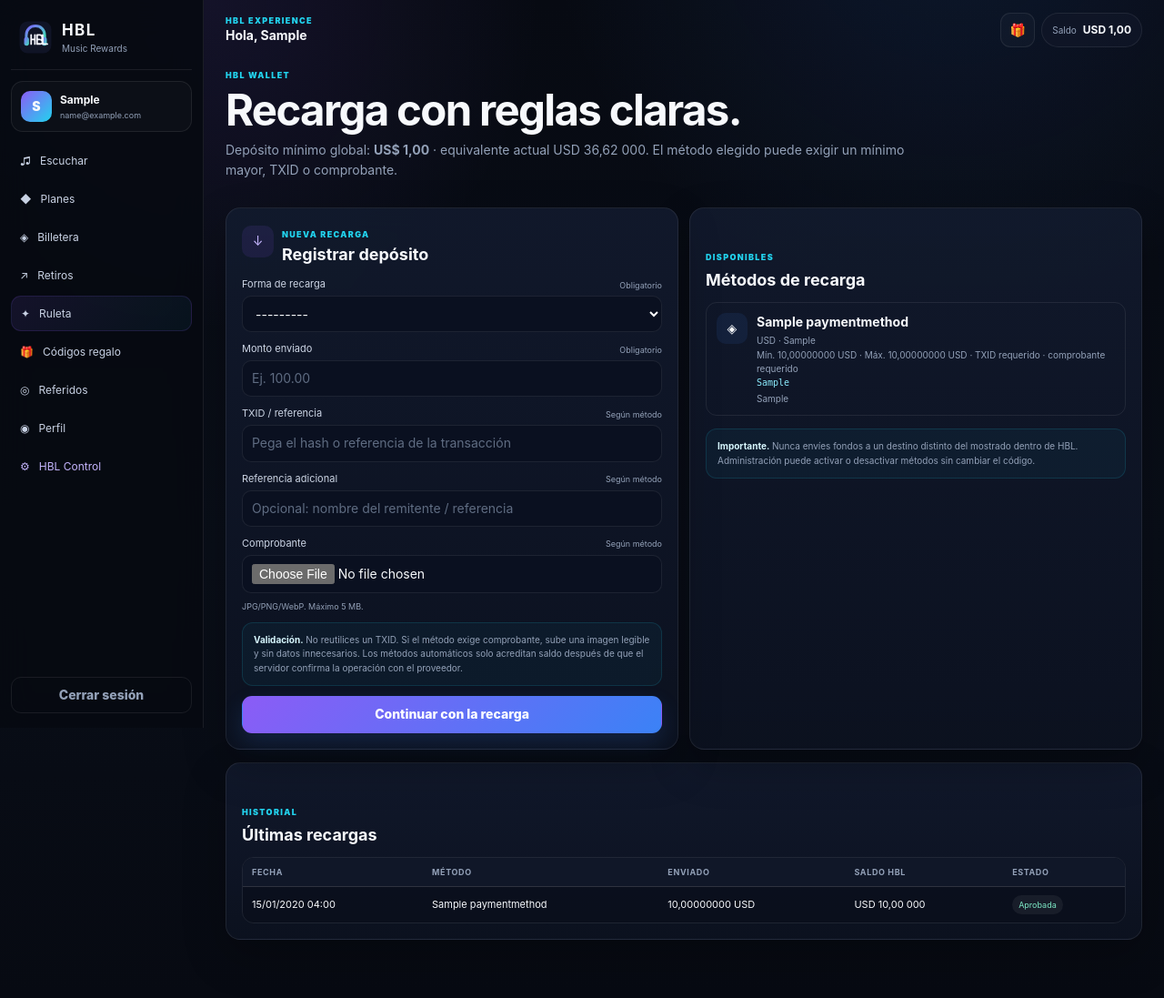
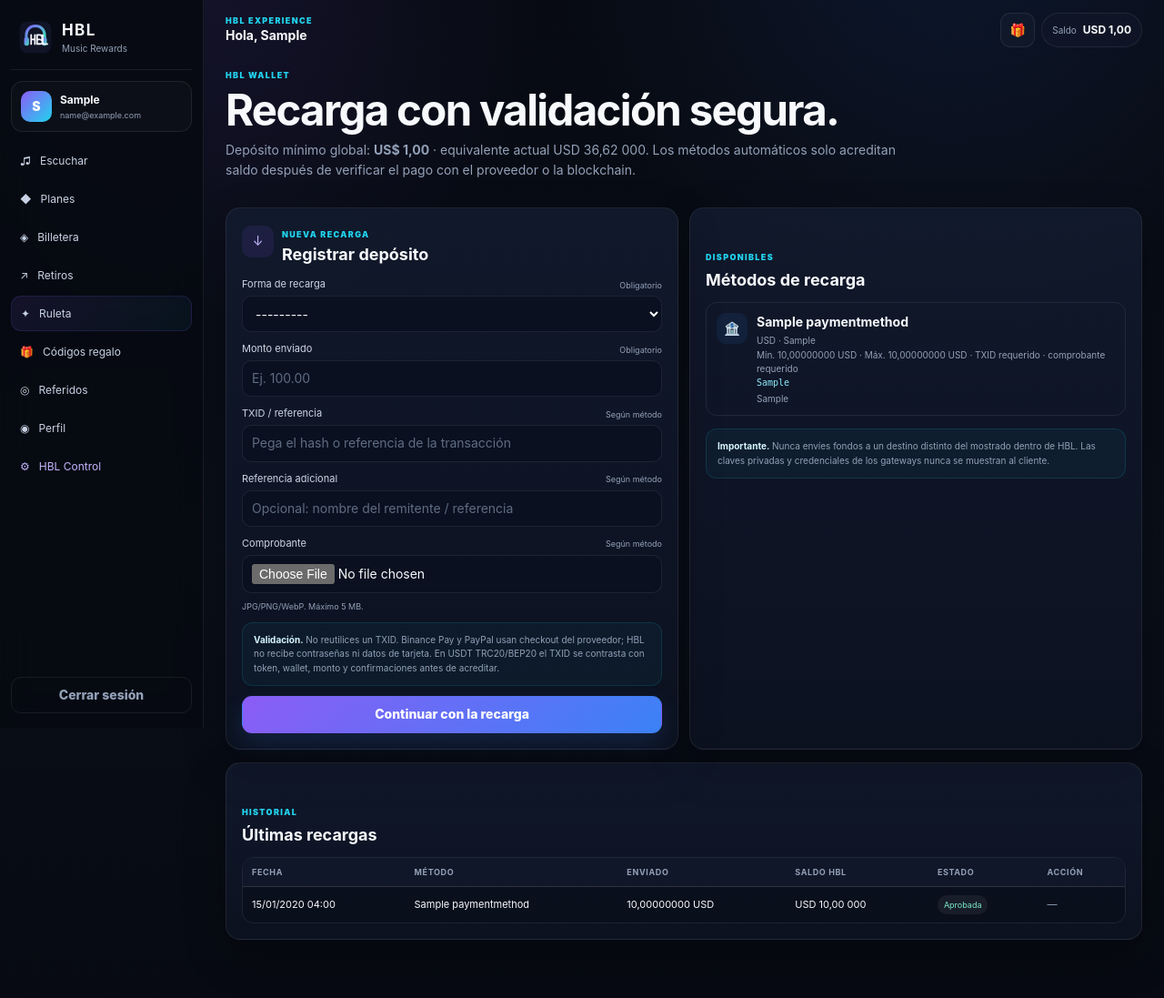
Before and after one commit to victorpavon2908-gif/hlb, a Django app: page /billetera/ in a window 1280 px wide. Shown: the whole page at 91% size. Run offline with Django 5.2, Linux system fonts and the light colour scheme; a user stored in the database is signed in; data comes from the database, SQL or seed files in the repository; tables that the repository leaves empty hold one stand-in row (values such as "Sample post"); parts of the project's set-up code (start-up, migrations or seed data) failed here and were passed over.

Commit message:
Improve wallet UI for automatic and manual payment methods

```diff
--- a/hbl_core/templates/hbl/wallet.html
+++ b/hbl_core/templates/hbl/wallet.html
@@ -1,20 +1,129 @@
 {% extends 'hbl/base.html' %}
 {% block title %}Billetera · HBL{% endblock %}
 {% block content %}
-<section class="page-title compact-title"><span class="eyebrow">HBL WALLET</span><h1>Recarga con reglas claras.</h1><p>Depósito mínimo global: <b>US$ {{ config.minimum_deposit_usd }}</b> · equivalente actual {{ config.base_currency_symbol }} {{ minimum_deposit_nio }} {{ config.base_currency_code }}. El método elegido puede exigir un mínimo mayor, TXID o comprobante.</p></section>
+<section class="page-title compact-title">
+  <span class="eyebrow">HBL WALLET</span>
+  <h1>Recarga con validación segura.</h1>
+  <p>
+    Depósito mínimo global: <b>US$ {{ config.minimum_deposit_usd }}</b> · equivalente actual
+    {{ config.base_currency_symbol }} {{ minimum_deposit_nio }} {{ config.base_currency_code }}.
+    Los métodos automáticos solo acreditan saldo después de verificar el pago con el proveedor o la blockchain.
+  </p>
+</section>
+
 <div class="two-col wallet-grid">
   <section class="panel glass-card">
-    <div class="panel-heading"><div class="panel-icon">↓</div><div><span class="eyebrow">NUEVA RECARGA</span><h2>Registrar depósito</h2></div></div>
-    <form method="post" enctype="multipart/form-data" class="form-stack" novalidate>{% csrf_token %}{{ form.non_field_errors }}
-      {% for field in form %}<div class="field-row"><label class="field-label" for="{{ field.id_for_label }}"><span>{{ field.label }}</span><span>{% if field.field.required %}Obligatorio{% else %}Según método{% endif %}</span></label>{{ field }}{% if field.help_text %}<small>{{ field.help_text }}</small>{% endif %}{{ field.errors }}</div>{% endfor %}
-      <div class="form-policy"><b>Validación.</b> No reutilices un TXID. Si el método exige comprobante, sube una imagen legible y sin datos innecesarios. Los métodos automáticos solo acreditan saldo después de que el servidor confirma la operación con el proveedor.</div>
+    <div class="panel-heading">
+      <div class="panel-icon">↓</div>
+      <div><span class="eyebrow">NUEVA RECARGA</span><h2>Registrar depósito</h2></div>
+    </div>
+
+    <form method="post" enctype="multipart/form-data" class="form-stack" novalidate>
+      {% csrf_token %}
+      {{ form.non_field_errors }}
+      {% for field in form %}
+      <div class="field-row">
+        <label class="field-label" for="{{ field.id_for_label }}">
+          <span>{{ field.label }}</span>
+          <span>{% if field.field.required %}Obligatorio{% else %}Según método{% endif %}</span>
+        </label>
+        {{ field }}
+        {% if field.help_text %}<small>{{ field.help_text }}</small>{% endif %}
+        {{ field.errors }}
+      </div>
+      {% endfor %}
+
+      <div class="form-policy">
+        <b>Validación.</b>
+        No reutilices un TXID. Binance Pay y PayPal usan checkout del proveedor; HBL no recibe contraseñas ni datos de tarjeta.
+        En USDT TRC20/BEP20 el TXID se contrasta con token, wallet, monto y confirmaciones antes de acreditar.
+      </div>
+
       <button class="primary-btn glow-btn" type="submit">Continuar con la recarga</button>
     </form>
   </section>
-  <section class="panel"><div class="section-head compact"><div><span class="eyebrow">DISPONIBLES</span><h2>Métodos de recarga</h2></div></div>
-    {% for method in methods %}<div class="method-card rich-method"><div class="method-icon">◈</div><div><strong>{{ method.label }}</strong><span>{{ method.currency }}{% if method.network %} · {{ method.network }}{% endif %}</span><small>Mín. {{ method.min_amount }} {{ method.currency }}{% if method.max_amount > 0 %} · Máx. {{ method.max_amount }} {{ method.currency }}{% endif %}{% if method.require_txid %} · TXID requerido{% endif %}{% if method.require_proof %} · comprobante requerido{% endif %}</small>{% if method.destination %}<code>{{ method.destination }}</code>{% endif %}{% if method.instructions %}<p>{{ method.instructions }}</p>{% endif %}</div></div>{% empty %}<p class="muted">No hay métodos habilitados.</p>{% endfor %}
-    <div class="form-policy space-top"><b>Importante.</b> Nunca envíes fondos a un destino distinto del mostrado dentro de HBL. Administración puede activar o desactivar métodos sin cambiar el código.</div>
+
+  <section class="panel">
+    <div class="section-head compact">
+      <div><span class="eyebrow">DISPONIBLES</span><h2>Métodos de recarga</h2></div>
+    </div>
+
+    {% for method in methods %}
+    <div class="method-card rich-method">
+      <div class="method-icon">
+        {% if method.kind == 'binance_pay' %}₿
+        {% elif method.kind == 'usdt_trc20' or method.kind == 'usdt_bep20' %}₮
+        {% elif method.network|upper == 'PAYPAL' %}P
+        {% elif method.network|upper == 'TILOPAY' %}💳
+        {% elif method.kind == 'bank' %}🏦
+        {% else %}◈{% endif %}
+      </div>
+      <div>
+        <strong>{{ method.label }}</strong>
+        <span>{{ method.currency }}{% if method.network %} · {{ method.network }}{% endif %}</span>
+        <small>
+          Mín. {{ method.min_amount }} {{ method.currency }}
+          {% if method.max_amount > 0 %} · Máx. {{ method.max_amount }} {{ method.currency }}{% endif %}
+          {% if method.require_txid %} · TXID requerido{% endif %}
+          {% if method.require_proof %} · comprobante requerido{% endif %}
+          {% if method.kind == 'binance_pay' or method.network|upper == 'PAYPAL' %} · checkout automático{% endif %}
+          {% if method.kind == 'usdt_trc20' or method.kind == 'usdt_bep20' %} · validación blockchain{% endif %}
+        </small>
+        {% if method.destination %}<code>{{ method.destination }}</code>{% endif %}
+        {% if method.instructions %}<p>{{ method.instructions }}</p>{% endif %}
+      </div>
+    </div>
+    {% empty %}
+    <p class="muted">No hay métodos habilitados.</p>
+    {% endfor %}
+
+    <div class="form-policy space-top">
+      <b>Importante.</b>
+      Nunca envíes fondos a un destino distinto del mostrado dentro de HBL. Las claves privadas y credenciales de los gateways nunca se muestran al cliente.
+    </div>
   </section>
 </div>
-<section class="panel space-top"><div class="section-head compact"><div><span class="eyebrow">HISTORIAL</span><h2>Últimas recargas</h2></div></div><div class="table-wrap"><table><thead><tr><th>Fecha</th><th>Método</th><th>Enviado</th><th>Saldo HBL</th><th>Estado</th></tr></thead><tbody>{% for dep in deposits %}<tr><td>{{ dep.submitted_at|date:'d/m/Y H:i' }}</td><td>{{ dep.payment_method.label }}</td><td>{{ dep.payment_amount }} {{ dep.payment_currency }}</td><td>{{ config.base_currency_symbol }} {{ dep.amount }} {{ config.base_currency_code }}</td><td><span class="status {{ dep.status }}">{{ dep.get_status_display }}</span></td></tr>{% empty %}<tr><td colspan="5">Sin recargas.</td></tr>{% endfor %}</tbody></table></div></section>
+
+<section class="panel space-top">
+  <div class="section-head compact">
+    <div><span class="eyebrow">HISTORIAL</span><h2>Últimas recargas</h2></div>
+  </div>
+
+  <div class="table-wrap">
+    <table>
+      <thead>
+        <tr><th>Fecha</th><th>Método</th><th>Enviado</th><th>Saldo HBL</th><th>Estado</th><th>Acción</th></tr>
+      </thead>
+      <tbody>
+        {% for dep in deposits %}
+        <tr>
+          <td>{{ dep.submitted_at|date:'d/m/Y H:i' }}</td>
+          <td>{{ dep.payment_method.label }}</td>
+          <td>{{ dep.payment_amount }} {{ dep.payment_currency }}</td>
+          <td>{{ config.base_currency_symbol }} {{ dep.amount }} {{ config.base_currency_code }}</td>
+          <td><span class="status {{ dep.status }}">{{ dep.get_status_display }}</span></td>
+          <td>
+            {% if dep.status == 'pending' or dep.status == 'processing' %}
+              {% if dep.payment_method.kind == 'usdt_trc20' or dep.payment_method.kind == 'usdt_bep20' %}
+              <form method="post" action="{% url 'hbl_crypto_verify' dep.id %}">
+                {% csrf_token %}
+                <button class="secondary-btn inline" type="submit">Verificar blockchain</button>
+              </form>
+              {% elif dep.checkout_url %}
+              <a class="secondary-btn inline" href="{{ dep.checkout_url }}" rel="noopener">Continuar pago</a>
+              {% else %}
+              <span class="muted">En revisión</span>
+              {% endif %}
+            {% else %}
+            <span class="muted">—</span>
+            {% endif %}
+          </td>
+        </tr>
+        {% empty %}
+        <tr><td colspan="6">Sin recargas.</td></tr>
+        {% endfor %}
+      </tbody>
+    </table>
+  </div>
+</section>
 {% endblock %}
```
